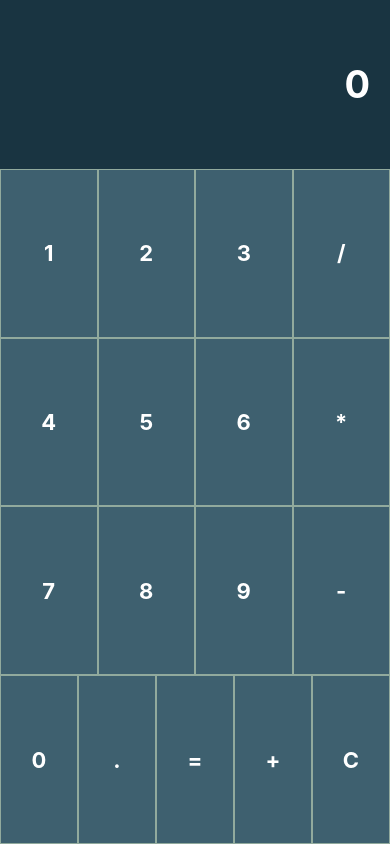
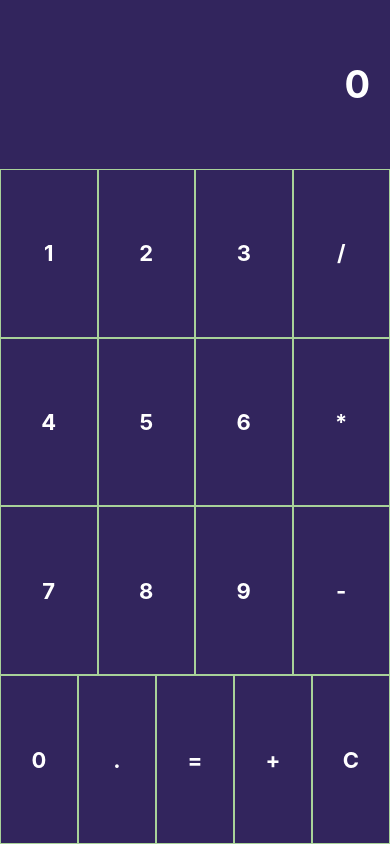
Before and after one commit to daltlc/native-calc, a React Native app: screen / in a window 390 px wide. Built offline with nearby package versions, Linux system fonts and the light colour scheme.

Commit message:
simple color changes

```diff
--- a/style.js
+++ b/style.js
@@ -4,15 +4,9 @@ let Style = StyleSheet.create({
     rootContainer: {
         flex: 1
     },
-
-    displayContainer: {
-        flex: 2,
-        backgroundColor: '#193441'
-    },
-
     inputContainer: {
         flex: 8,
-        backgroundColor: '#3E606F'
+        backgroundColor: '#32255D'
     },
 
     inputButton: {
@@ -20,7 +14,7 @@ let Style = StyleSheet.create({
         alignItems: 'center',
         justifyContent: 'center',
         borderWidth: 0.5,
-        borderColor: '#91AA9D'
+        borderColor: '#A8D299'
     },
 
     inputButtonText: {
@@ -35,7 +29,7 @@ let Style = StyleSheet.create({
 
     displayContainer: {
         flex: 2,
-        backgroundColor: '#193441',
+        backgroundColor: '#32255D',
         justifyContent: 'center'
     },
 
@@ -47,7 +41,7 @@ let Style = StyleSheet.create({
         padding: 20
     },
     inputButtonHighlighted: {
-        backgroundColor: '#193441'
+        backgroundColor: 'black'
     },
  }
 )
```
